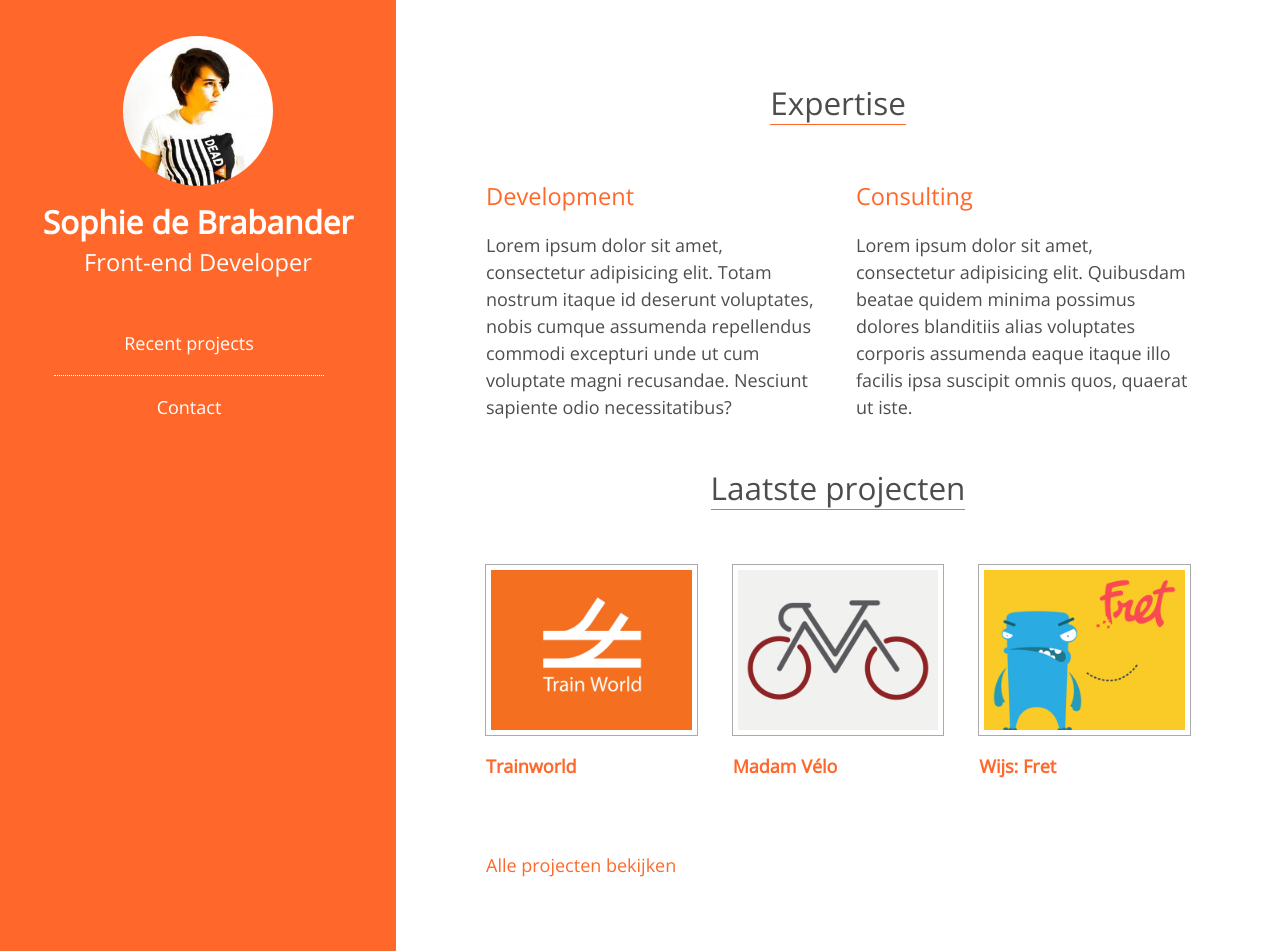
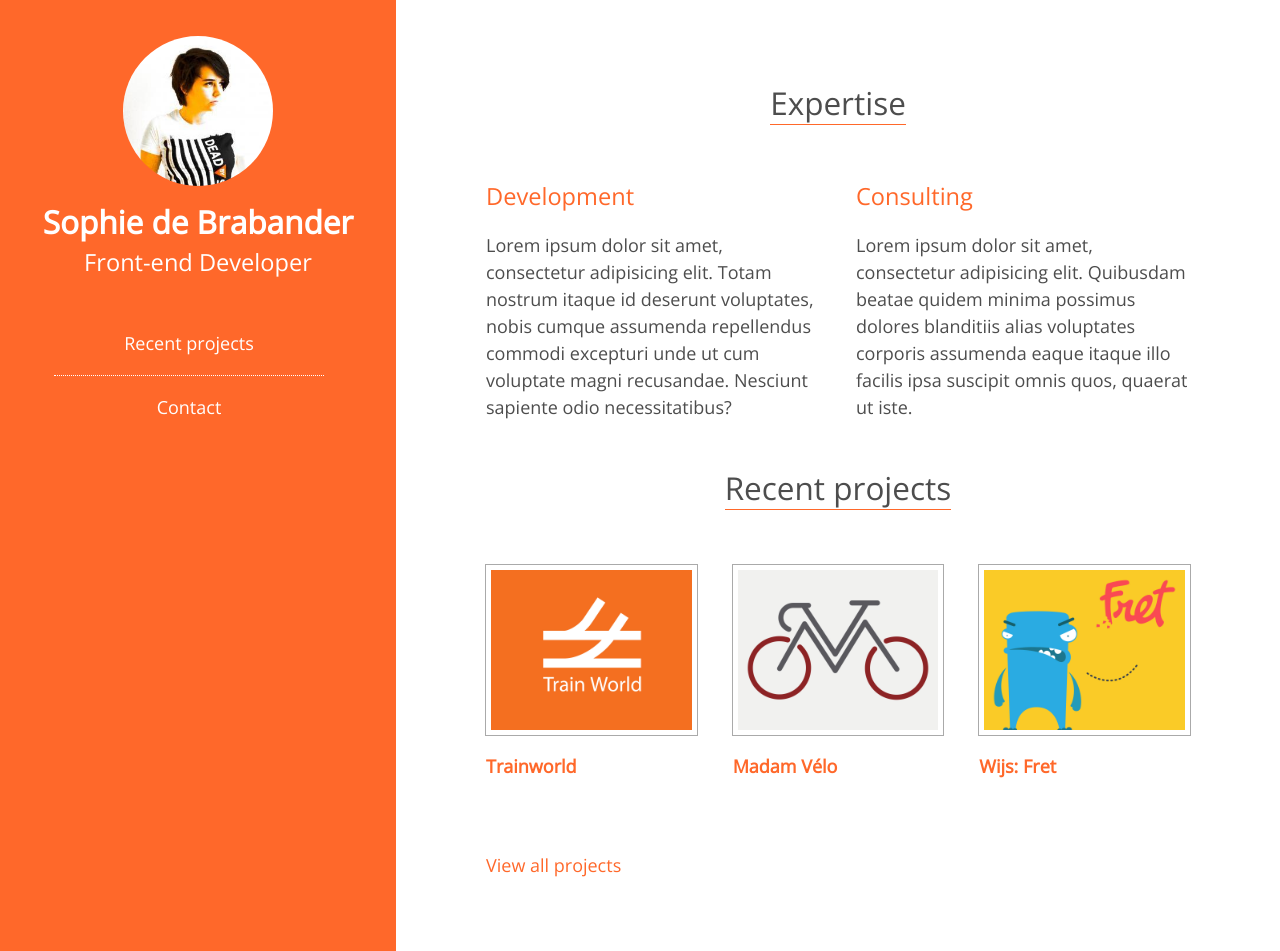
Before and after one commit to Zofie/zofie.github.io, a Jekyll site: the page built from index.html, in a window 1280 px wide and 951 px high. Built offline with Jekyll 4.4.1, drawn with Linux system fonts in a browser that asks for light colours; nearby versions of some CDN libraries.

Commit message:
Translated homepage

```diff
--- a/index.html
+++ b/index.html
@@ -31,7 +31,7 @@ intro-image: img/header.jpg
 
     <section class="c-latest-project">
       <header>
-        <h1 class="u-page-title"><span>Laatste projecten</span></h1>
+        <h1 class="u-page-title"><span>Recent projects</span></h1>
       </header>
 
       <div class="o-grid o-grid--gutter u-pb-2">
@@ -64,7 +64,7 @@ intro-image: img/header.jpg
         </div>
       </div>
 
-      <a href="/projecten.html">Alle projecten bekijken</a>
+      <a href="/projecten.html">View all projects</a>
     </section>
   </div>
 </section>
```
